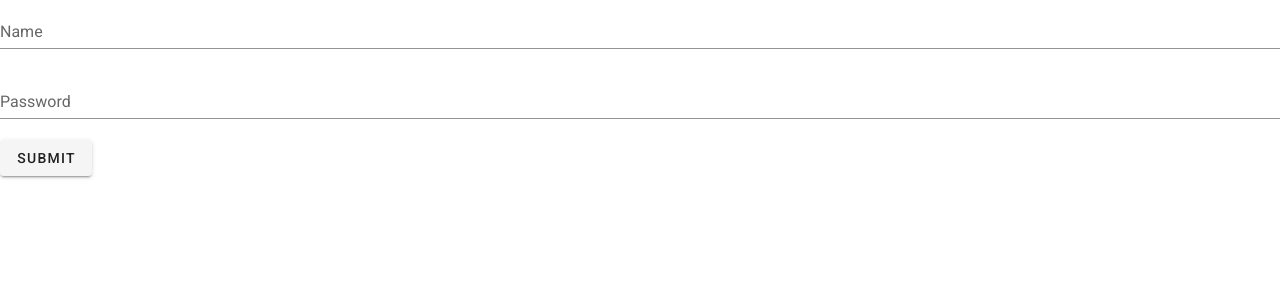
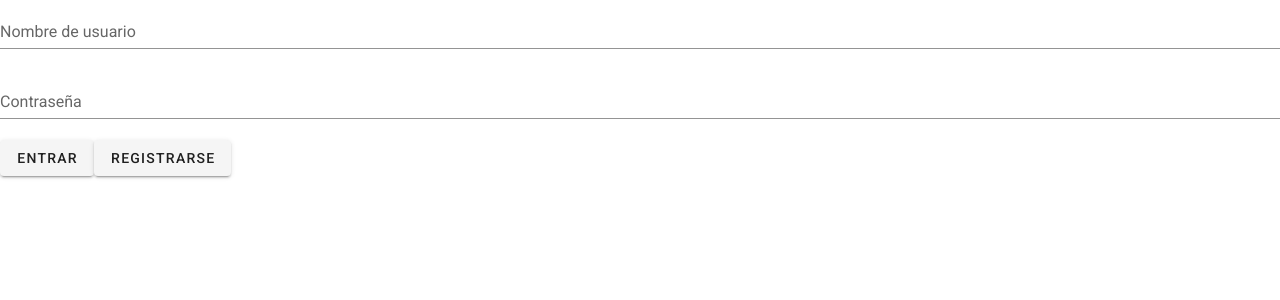
Before and after one commit to dbchango/frontend-web-api, a Vue app: page /register in a window 1280 px wide. Shown: the top 300 px of the page. Built offline with nearby package versions, Linux system fonts and the light colour scheme.

Commit message:
Register form completed and tested

```diff
--- a/src/App.vue
+++ b/src/App.vue
@@ -4,10 +4,12 @@
             <div v-if="$store.state.auth.status.loggedIn">
                 <router-view></router-view>
             </div>
-            <div v-if="!$store.state.auth.status.loggedIn">
+            <div v-if="!$store.state.auth.status.loggedIn && !$store.state.isRegisterOpen">
                 <Login/>
             </div>
-
+            <div v-if="!$store.state.auth.status.loggedIn && $store.state.isRegisterOpen">
+                <Register/>
+            </div>
         </v-main>
 
     </v-app>
@@ -15,18 +17,18 @@
 </template>
 <script>
 import Login from './views/Login.vue'
+import Register from './views/Register.vue'
 export default {
     data(){
         return {
-
         }
     },
     name: 'App',
     components: {
-        Login
+        Login,
+        Register
     },
     mounted:function(){
-        console.log(this.$store.getters['auth/loggedIn'])
     }
 
 }
--- a/src/api/auth_service.js
+++ b/src/api/auth_service.js
@@ -8,16 +8,9 @@ class AuthService {
             "username": user.username,
             "password": user.password
         }
-        var formBody = []
         var queryString = Object.keys(body).map(function (key){
             return key + '=' +body[key]
         }).join('&');
-        for (var prop in body){
-            var encodedKey = encodeURIComponent(prop);
-            var encodedValue = encodeURIComponent(body[prop]);
-            formBody.push(encodedKey+"="+encodedValue)
-        }
-        formBody = formBody.join("&")
         return axios.post(API_URL + 'token', queryString, {
             headers: {
                 'Content-Type': 'application/x-www-form-urlencoded',
@@ -34,9 +27,13 @@ class AuthService {
     }
     register(user){
         return axios.post(API_URL+'api/Account/Register', {
-            Email:user.email,
-            Password: user.password,
-            confirmPassword: user.confirmPassword,
+            "Email":user.username,
+            "Password": user.password,
+            "confirmPassword": user.confirmPassword,
+        }, {
+            headers: {
+                'Content-Type': 'application/json',
+            }
         })
     }
 }
--- a/src/main.js
+++ b/src/main.js
@@ -8,6 +8,12 @@ import VueAxios from 'vue-axios';
 import Vuelidate from 'vuelidate';
 import '@babel/polyfill';
 Vue.use(Vuelidate);
+axios.interceptors.request.use(function(config){
+    console.log(config)
+    return config
+}, function(err){
+    return Promise.reject(err)
+})
 Vue.use(VueAxios, axios);
 Vue.config.productionTip = false;
 
--- a/src/store/auth.module.js
+++ b/src/store/auth.module.js
@@ -28,6 +28,7 @@ export const auth = {
     register({ commit }, user) {
       return AuthService.register(user).then(
         response => {
+          console.log(response)
           commit('registerSuccess');
           return Promise.resolve(response.data);
         },
@@ -59,8 +60,8 @@ export const auth = {
     }
   },
   getters:{
-    loggedIn(){
-      return false;
+    loggedIn(state){
+      return state.status.loggedIn;
     }
   }
 };
--- a/src/store/index.js
+++ b/src/store/index.js
@@ -8,16 +8,29 @@ Vue.use(Vuex);
 export default new Vuex.Store({
     state: {
         username: '',
-        token:''
+        token:'',
+        isRegisterOpen: false
     },
     mutations: {
         updateToken(state, token){
             state.token = token;
+        },
+        openRegister(state){
+            state.isRegisterOpen = true;
+        },
+        closeRegister(state){
+            state.isRegisterOpen = false
         }
     },
     actions: {
         updateTokenAction(context, token){
             context.commit('updateToken', token);
+        },
+        openRegisterAction(context){
+            context.commit('openRegister')
+        },
+        closeRegisterAction(context){
+            context.commit('closeRegister')
         }
     },
     modules: {
--- a/src/views/Login.vue
+++ b/src/views/Login.vue
@@ -2,13 +2,14 @@
     <form>
         <v-text-field
             v-model="user.username"
-            label="Name"
+            label="Nombre de usuario"
         ></v-text-field>
         <v-text-field
             v-model="user.password"
-            label="Password"
+            label="Contraseña"
         ></v-text-field>
-        <v-btn @click="handleLogin">Submit</v-btn>
+        <v-btn @click="handleLogin">Entrar</v-btn>
+        <v-btn @click="handleEnterRegister">Registrarse</v-btn>
     </form>
 </template>
 <script>
@@ -53,6 +54,9 @@ export default {
                     }
                 )
             }
+        },
+        handleEnterRegister(){
+            this.$store.dispatch('openRegisterAction');
         }
     }
 }
--- a/src/views/Register.vue
+++ b/src/views/Register.vue
@@ -0,0 +1,50 @@
+<template>
+    <form>
+        <v-text-field
+            v-model="user.username"
+            label="Nombre de usuario"
+        >
+        </v-text-field>
+        <v-text-field
+            v-model="user.password"
+            label="Contraseña"
+        >
+        </v-text-field>
+        <v-text-field
+            v-model="user.confirmPassword"
+            label="Confirmar contraseña"
+        >
+        </v-text-field>
+        <v-btn @click="handleRegister">Registrar</v-btn>
+        <v-btn @click="handleExitRegister">Entrar</v-btn>
+    </form>
+</template>
+<script>
+import User from '../models/user.js';
+export default {
+    name: 'Register',
+    data() {
+        return {
+            user: new User('', '', ''),
+        }
+    },
+    methods: {
+        handleRegister(){
+            if(this.user.username && this.user.password && this.user.confirmPassword){
+                this.$store.dispatch('auth/register', this.user).then(
+                    data=>{
+                        console.log(data)
+                        this.$store.dispatch('closeRegisterAction');
+                    },
+                    error =>{
+                        console.warn(error.response)
+                    }
+                )
+            }
+        },
+        handleExitRegister(){
+            this.$store.dispatch('closeRegisterAction');
+        }
+    }
+}
+</script>
```
